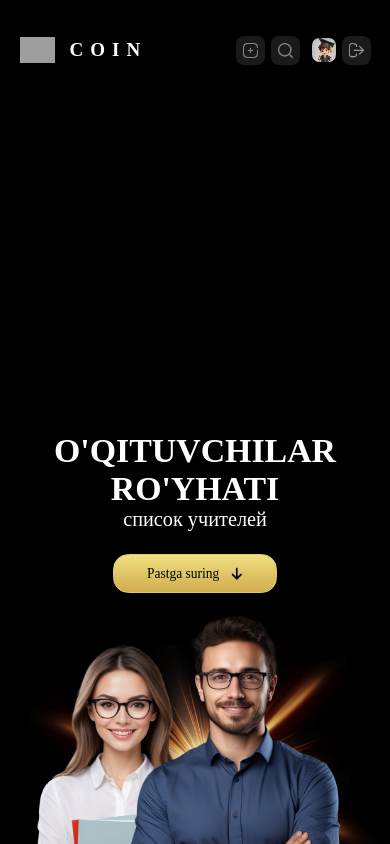
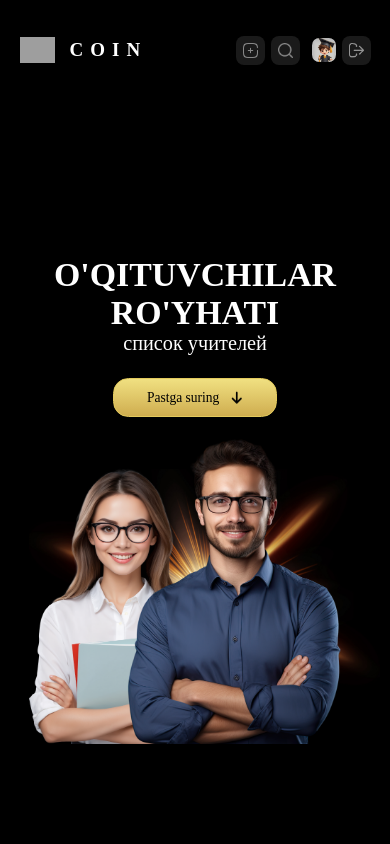
Before and after one commit to azimjonking/algoritmcoin, a React (Create React App) app: page /teachers in a window 390 px wide. Shown: the top 844 px of the page. Built offline with nearby package versions, Linux system fonts and the light colour scheme; no server answers; grey boxes are pictures that could not be loaded; a web font is replaced by a local one.

Commit message:
students main section media

```diff
--- a/src/routes/students/StudentsMainSection.css
+++ b/src/routes/students/StudentsMainSection.css
@@ -154,7 +154,7 @@
     display: flex;
     flex-direction: column;
     align-items: center;
-    justify-content: flex-end;
+    justify-content: center;
     gap: 5vw;
   }
   /* info start */
--- a/src/routes/teachers/TeachersMainSection.css
+++ b/src/routes/teachers/TeachersMainSection.css
@@ -134,7 +134,7 @@
     display: flex;
     flex-direction: column;
     align-items: center;
-    justify-content: flex-end;
+    justify-content: center;
     gap: 2vw;
   }
 
```
